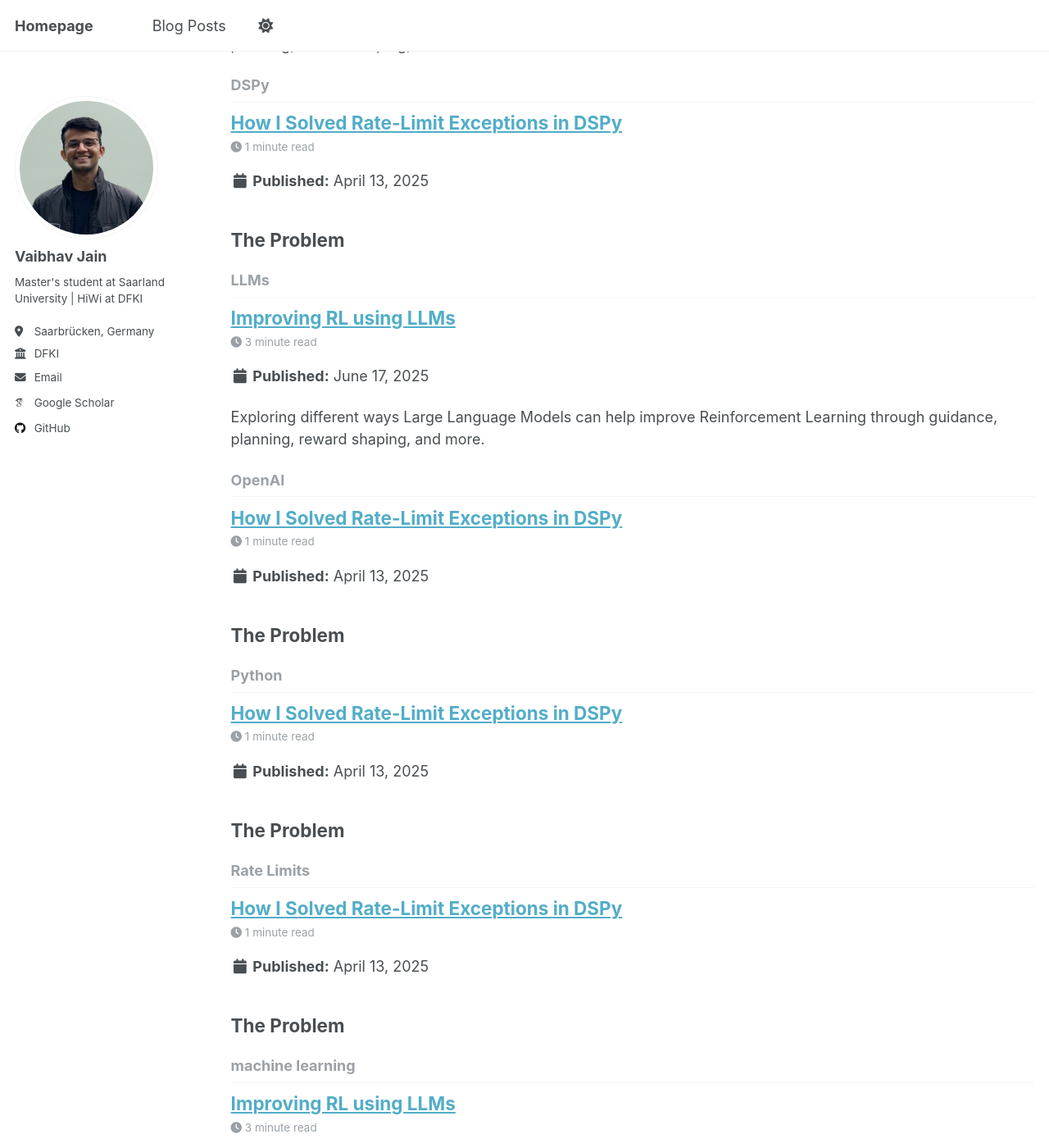
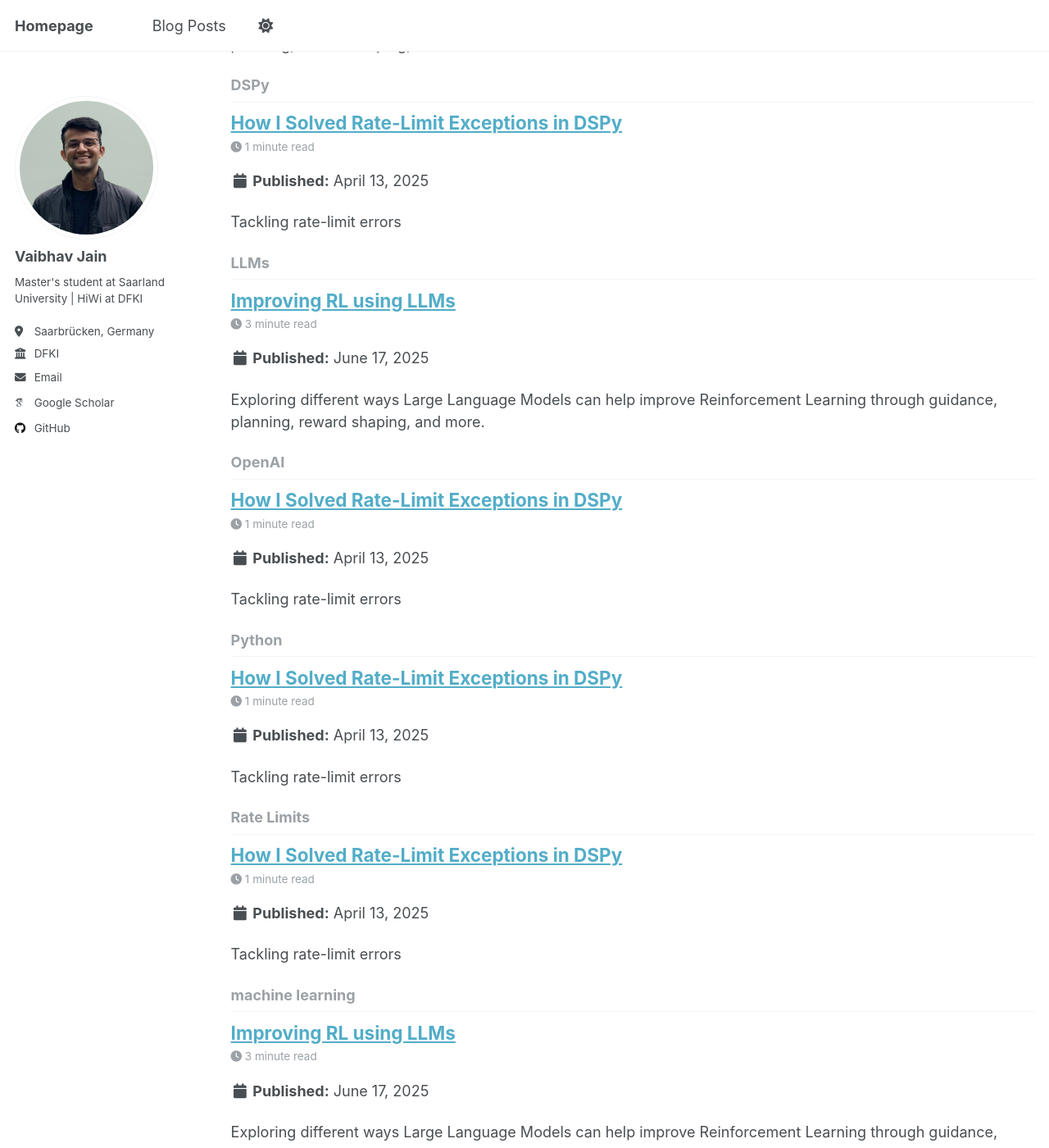
Before and after one commit to Vab-jain/Vab-jain.github.io, a Jekyll site: the page built from _pages/tag-archive.html, in a window 1280 px wide and 1400 px high, scrolled down 303 px. Shown: the whole window at 82% size. Built offline with Jekyll 4.4.1, drawn with Linux system fonts in a browser that asks for light colours; some web fonts are replaced.

Commit message:
[Blog] Adding excerpt to the blog

```diff
--- a/_posts/2025-04-13-dspy-rate-limit-retry.md
+++ b/_posts/2025-04-13-dspy-rate-limit-retry.md
@@ -2,6 +2,7 @@
 title: "How I Solved Rate-Limit Exceptions in DSPy"
 date: 2025-04-13
 tags: [DSPy, OpenAI, Rate Limits, Python]
+excerpt: "Tackling rate-limit errors"
 ---
 
 ## The Problem
```
